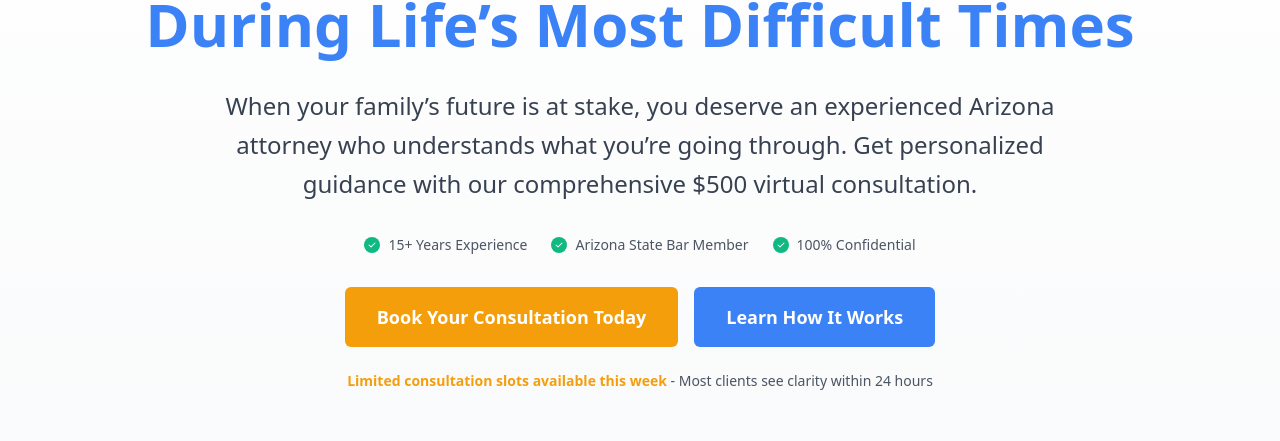
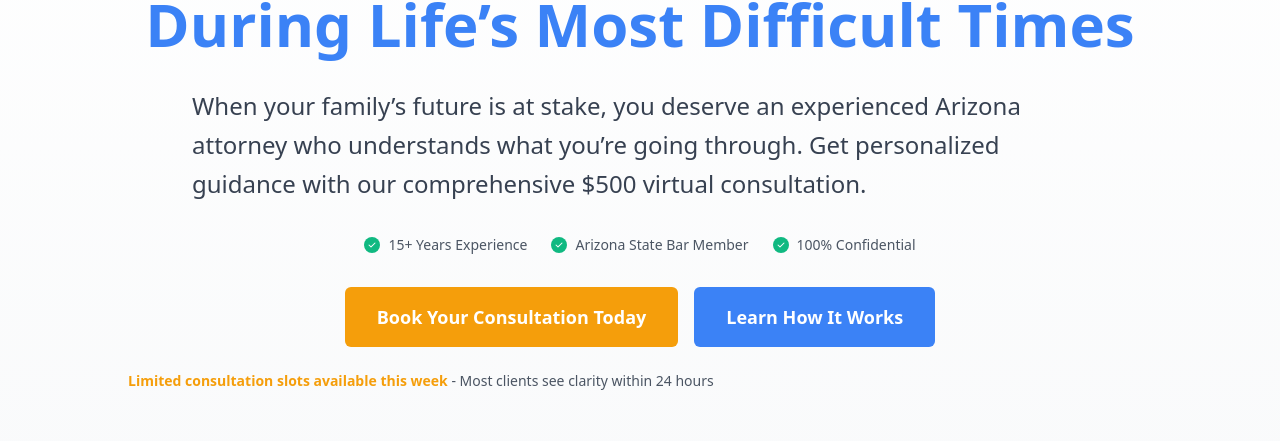
Before and after one commit to capslinky/Consult-Web, a Next.js app: page / in a window 1280 px wide. Shown: the part 264-705 px from the top of the page. Built offline with nearby package versions, Linux system fonts and the light colour scheme; no server answers.

Commit message:
fix(typography): left-align paragraphs and lists for readability, even within centered wrappers

```diff
--- a/src/app/globals.css
+++ b/src/app/globals.css
@@ -123,3 +123,14 @@ button {
     scroll-behavior: auto !important;
   }
 }
+
+/* Readability: left-align multi-line body content even in centered wrappers */
+.text-center p,
+.text-center ul,
+.text-center ol,
+.text-center li,
+p.text-center,
+ul.text-center,
+ol.text-center {
+  text-align: left;
+}
```
